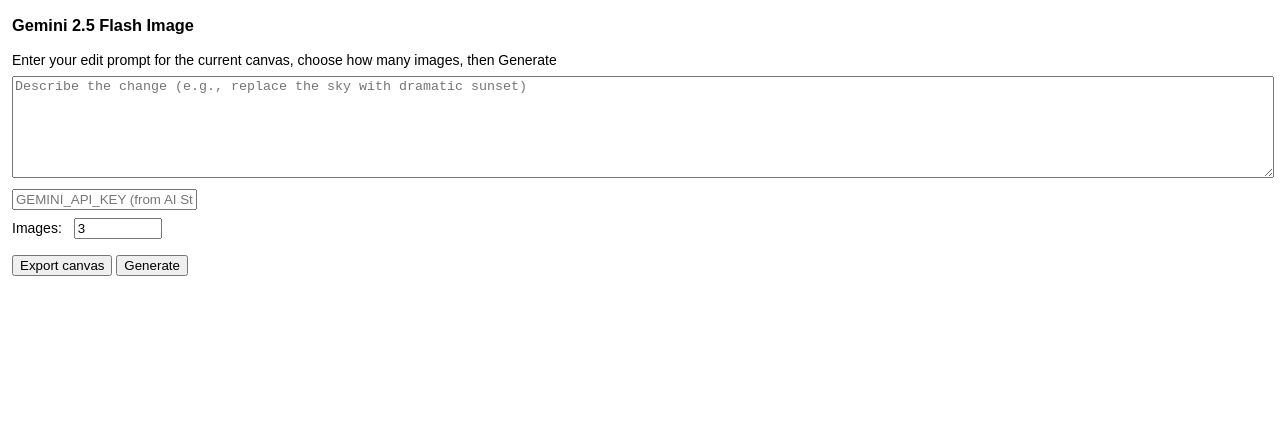
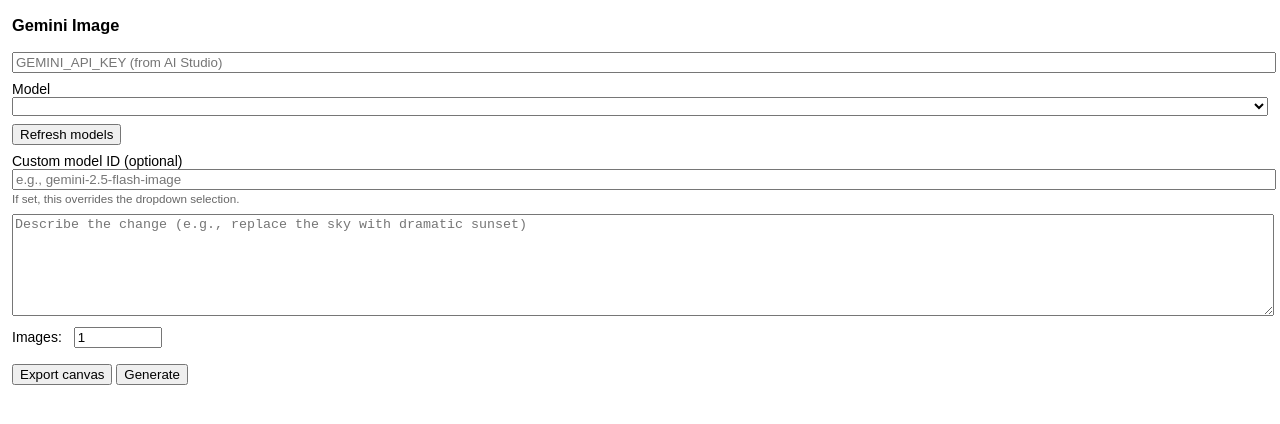
Before and after one commit to AdaAI20/plugin12025, a plain HTML site: page index.html in a window 1280 px wide. Drawn offline with Linux system fonts and the light colour scheme.

Commit message:
Update plugin to add model selector

```diff
--- a/index.html
+++ b/index.html
@@ -7,28 +7,47 @@
       body { font: 14px sans-serif; margin: 12px; }
       textarea { width: 100%; height: 96px; }
       input[type=number] { width: 80px; }
+      input[type=text], input[type=password] { width: 100%; }
       button { margin-top: 8px; }
       .row { margin-top: 8px; }
       label { display: inline-block; margin-right: 8px; }
+      select { width: 100%; }
+      small { color: #666; }
     </style>
   </head>
   <body>
-    <h3>Gemini 2.5 Flash Image</h3>
-    <div>Enter your edit prompt for the current canvas, choose how many images, then Generate</div>
+    <h3>Gemini Image</h3>
+
+    <div class="row">
+      <input id="apiKey" type="password" placeholder="GEMINI_API_KEY (from AI Studio)" />
+    </div>
+
+    <div class="row">
+      <label>Model</label>
+      <select id="modelSelect"></select>
+      <button id="refreshModels">Refresh models</button>
+    </div>
+
+    <div class="row">
+      <label for="customModel">Custom model ID (optional)</label>
+      <input id="customModel" type="text" placeholder="e.g., gemini-2.5-flash-image" />
+      <small>If set, this overrides the dropdown selection.</small>
+    </div>
+
     <div class="row">
       <textarea id="prompt" placeholder="Describe the change (e.g., replace the sky with dramatic sunset)"></textarea>
     </div>
-    <div class="row">
-      <input id="apiKey" type="password" placeholder="GEMINI_API_KEY (from AI Studio)" />
-    </div>
+
     <div class="row">
       <label for="count">Images:</label>
-      <input id="count" type="number" value="3" min="1" max="6" />
+      <input id="count" type="number" value="1" min="1" max="6" />
     </div>
+
     <div class="row">
       <button id="export">Export canvas</button>
       <button id="generate">Generate</button>
     </div>
+
     <div class="row" id="status"></div>
     <script src="plugin.js"></script>
   </body>
```
